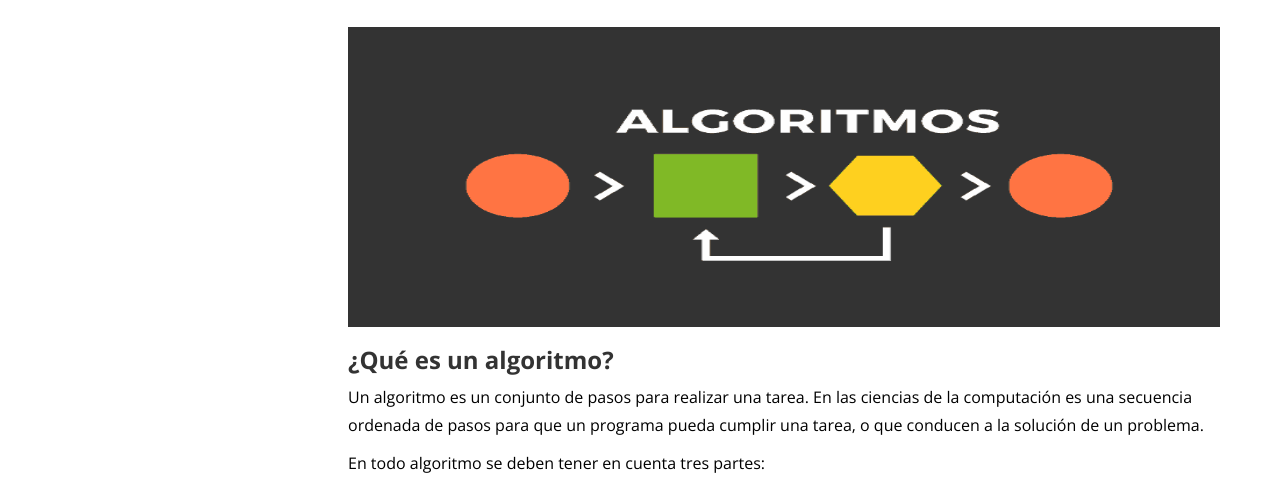
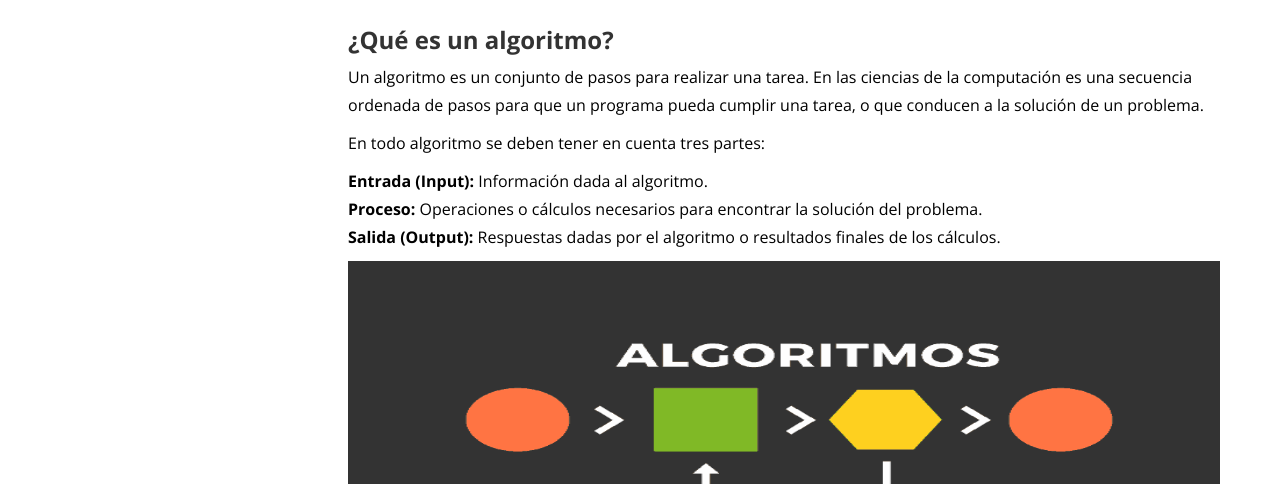
Before and after one commit to jaap627/multimedia-john-arias.github.io, a plain HTML site: page index.html in a window 1280 px wide. Shown: the part 811-1295 px from the top of the page. Drawn offline with nearby package versions, Linux system fonts and the light colour scheme.

Commit message:
Update index.html

```diff
--- a/index.html
+++ b/index.html
@@ -177,9 +177,6 @@ https://templatemo.com/tm-518-sentra
                 <div class="section-content">
                     <div class="">
                         <div class="item">
-                            <div class="image">
-                                <img src="img/projects_1.png" alt="" height="300">
-                            </div>
                             <div class="text-content">
                                 <h3>
                                     <strong>¿Qué es un algoritmo?</strong>
```
